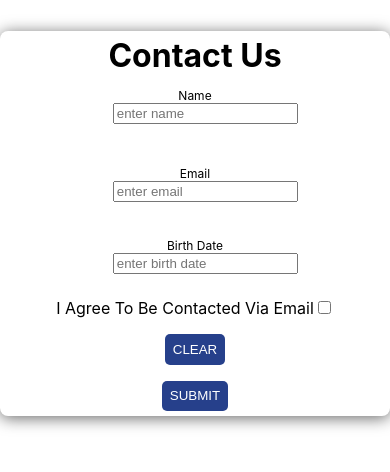
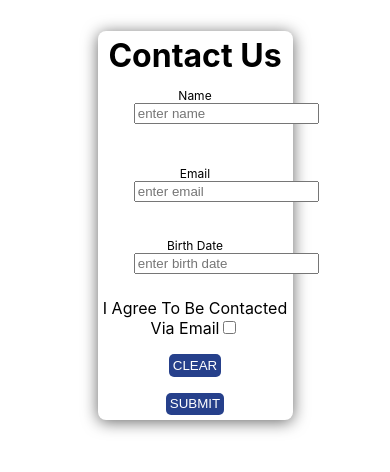
Before and after one commit to dujules23/contact-us-form, a React (Create React App) app: page / in a window 390 px wide. Shown: the top 472 px of the page. Built offline with nearby package versions, Linux system fonts and the light colour scheme.

Commit message:
added more queries

```diff
--- a/src/Form.css
+++ b/src/Form.css
@@ -44,14 +44,55 @@
     justify-content: flex-end;
 }
 
-
-@media all {
+@media screen and (max-width: 1024px) {
   .form-container{
-    width: 100%
+    width: 50%;
+    height: 100%
   }
 
   .form-input{
-    width: 50%;
+    width: 80%;
+  }
+}
+
+
+@media screen and (max-width: 768px) {
+  .form-container{
+    width: 50%
+  }
+
+  .form-input{
+    width: 80%;
+  }
+}
+
+@media all and (max-width: 532px){
+  .form-container{
+    width: 50%
+  }
+
+  .form-input{
+    width: 80%;
   }
 
 }
+
+@media screen and (max-width: 375px) {
+  .form-container{
+    width: 70%
+  }
+
+  .form-input{
+    width: 80%;
+  }
+}
+
+@media screen and (max-width: 320px) {
+  .form-container{
+    width: 70%
+  }
+
+  .form-input{
+    width: 80%;
+  }
+}
```
